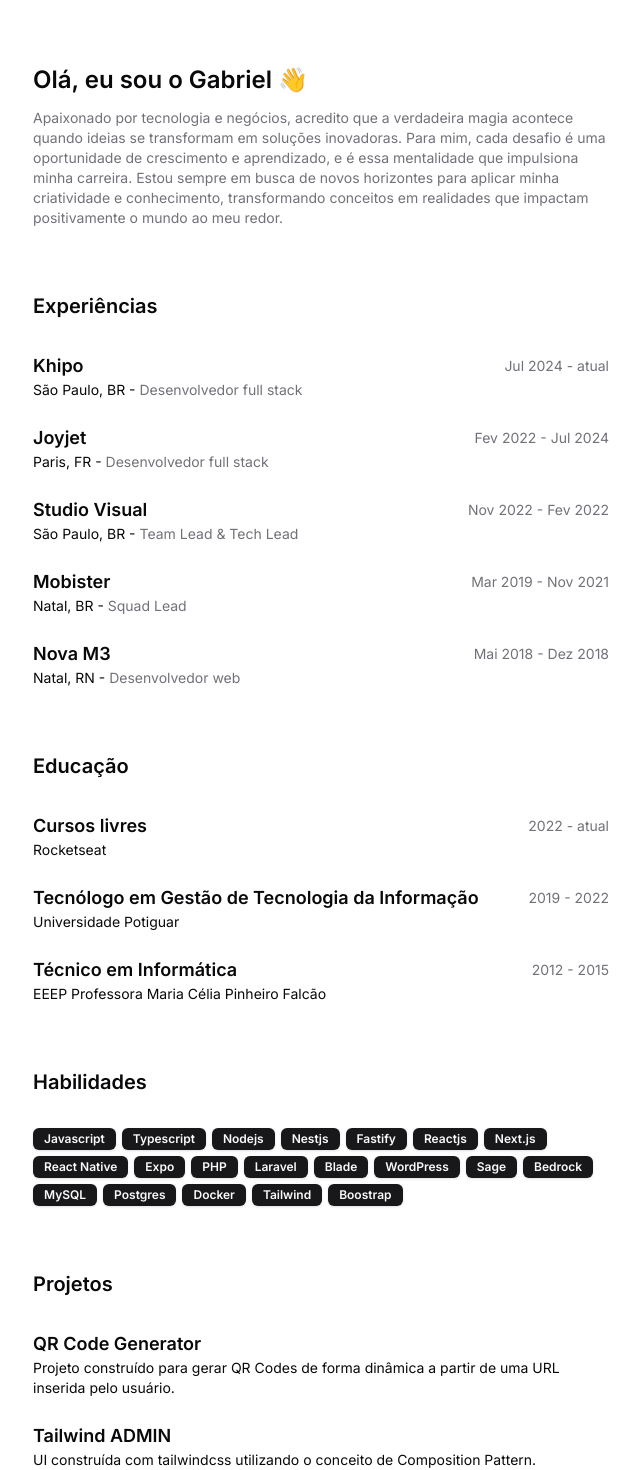
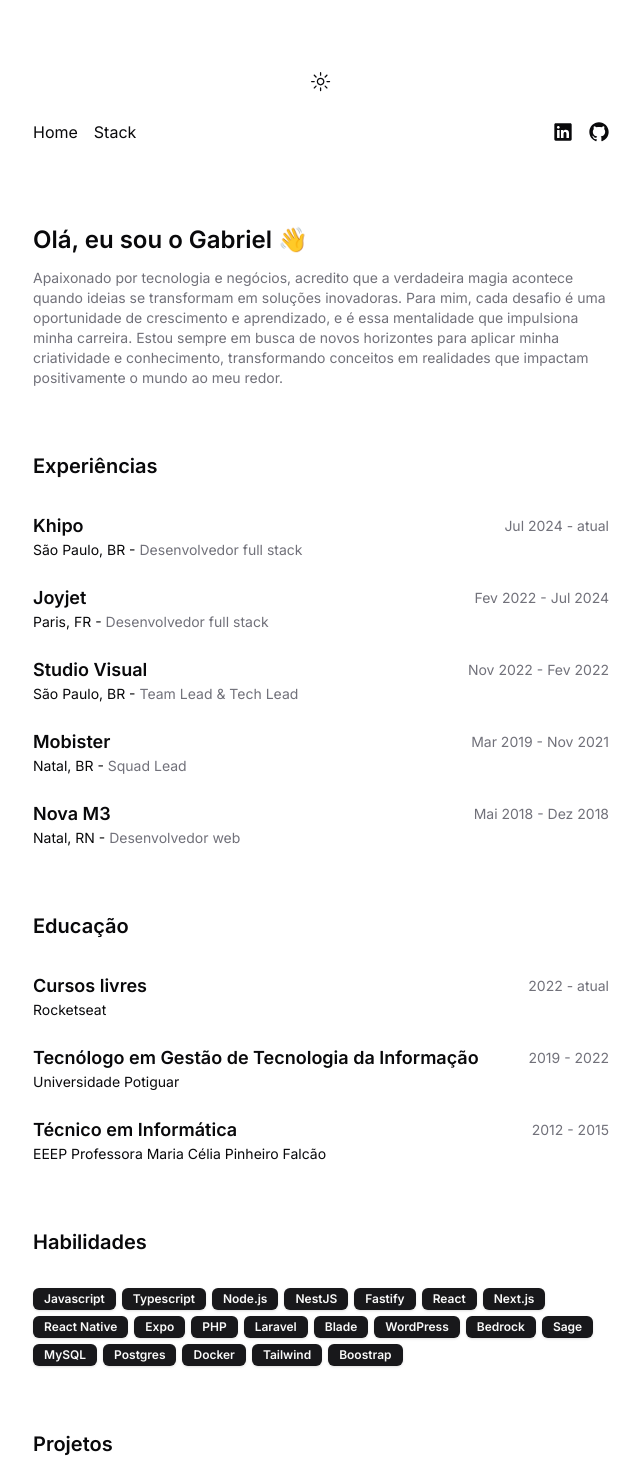
Before and after one commit to gabrieldesiderio/portfolio, a Next.js app: page / in a window 1280 px wide. Shown: the top 1470 px of the page, without its empty margins (319-959 px from the left). Built offline with nearby package versions, Linux system fonts and the light colour scheme.

Commit message:
feat: mode toggle

```diff
--- a/src/app/layout.tsx
+++ b/src/app/layout.tsx
@@ -3,6 +3,7 @@ import './globals.css'
 import type { Metadata } from 'next'
 import { Inter } from 'next/font/google'
 
+import { Navbar } from '@/components/navbar'
 import { Providers } from '@/providers'
 
 const inter = Inter({
@@ -25,7 +26,7 @@ export default function RootLayout({
     <html lang="pt-BR" className={`${inter.variable} antialiased`}>
       <body className="min-h-dvh mx-4 my-16 max-w-xl sm:mx-auto">
         <Providers>
-          {/* <Navbar /> */}
+          <Navbar />
           {children}
         </Providers>
       </body>
--- a/src/app/page.tsx
+++ b/src/app/page.tsx
@@ -127,10 +127,10 @@ export default function Home() {
         <div className="flex flex-wrap gap-1.5">
           <Badge>Javascript</Badge>
           <Badge>Typescript</Badge>
-          <Badge>Nodejs</Badge>
-          <Badge>Nestjs</Badge>
+          <Badge>Node.js</Badge>
+          <Badge>NestJS</Badge>
           <Badge>Fastify</Badge>
-          <Badge>Reactjs</Badge>
+          <Badge>React</Badge>
           <Badge>Next.js</Badge>
           <Badge>React Native</Badge>
           <Badge>Expo</Badge>
@@ -138,8 +138,8 @@ export default function Home() {
           <Badge>Laravel</Badge>
           <Badge>Blade</Badge>
           <Badge>WordPress</Badge>
+          <Badge>Bedrock</Badge>
           <Badge>Sage</Badge>
-          <Badge>Bedrock</Badge>
           <Badge>MySQL</Badge>
           <Badge>Postgres</Badge>
           <Badge>Docker</Badge>
--- a/src/components/navbar/index.tsx
+++ b/src/components/navbar/index.tsx
@@ -1,12 +1,28 @@
+import { GitHubLogoIcon, LinkedInLogoIcon } from '@radix-ui/react-icons'
 import Link from 'next/link'
+
+import { ModeToggle } from './mode-toggle'
 
 export function Navbar() {
   return (
-    <aside className="mb-20">
-      <nav className="flex items-center gap-8 leading-lose">
-        <Link href="/">Home</Link>
-        <Link href="/">Stack</Link>
+    <header className="mb-20 space-y-5">
+      <div className="flex items-center justify-center">
+        <ModeToggle />
+      </div>
+      <nav className="flex items-center justify-between gap-8 leading-lose">
+        <div className="flex items-center gap-4">
+          <Link href="/">Home</Link>
+          <Link href="/">Stack</Link>
+        </div>
+        <div className="flex items-center gap-4">
+          <Link href="https://www.linkedin.com/in/gabrieldesiderio/">
+            <LinkedInLogoIcon className="size-5" />
+          </Link>
+          <Link href="https://github.com/gabrieldesiderio">
+            <GitHubLogoIcon className="size-5" />
+          </Link>
+        </div>
       </nav>
-    </aside>
+    </header>
   )
 }
--- /dev/null
+++ b/src/components/navbar/mode-toggle.tsx
@@ -0,0 +1,24 @@
+'use client'
+
+import { MoonIcon, SunIcon } from '@radix-ui/react-icons'
+import { useTheme } from 'next-themes'
+import * as React from 'react'
+
+import { Button } from '@/components/ui/button'
+
+export function ModeToggle() {
+  const { setTheme, resolvedTheme } = useTheme()
+
+  const toggleMode = () => {
+    const newTheme = resolvedTheme === 'dark' ? 'light' : 'dark'
+    setTheme(newTheme)
+  }
+
+  return (
+    <Button variant="ghost" size="icon" onClick={toggleMode}>
+      <SunIcon className="h-[1.2rem] w-[1.2rem] rotate-0 scale-100 transition-all dark:-rotate-90 dark:scale-0" />
+      <MoonIcon className="absolute h-[1.2rem] w-[1.2rem] rotate-90 scale-0 transition-all dark:rotate-0 dark:scale-100" />
+      <span className="sr-only">Toggle theme</span>
+    </Button>
+  )
+}
```
